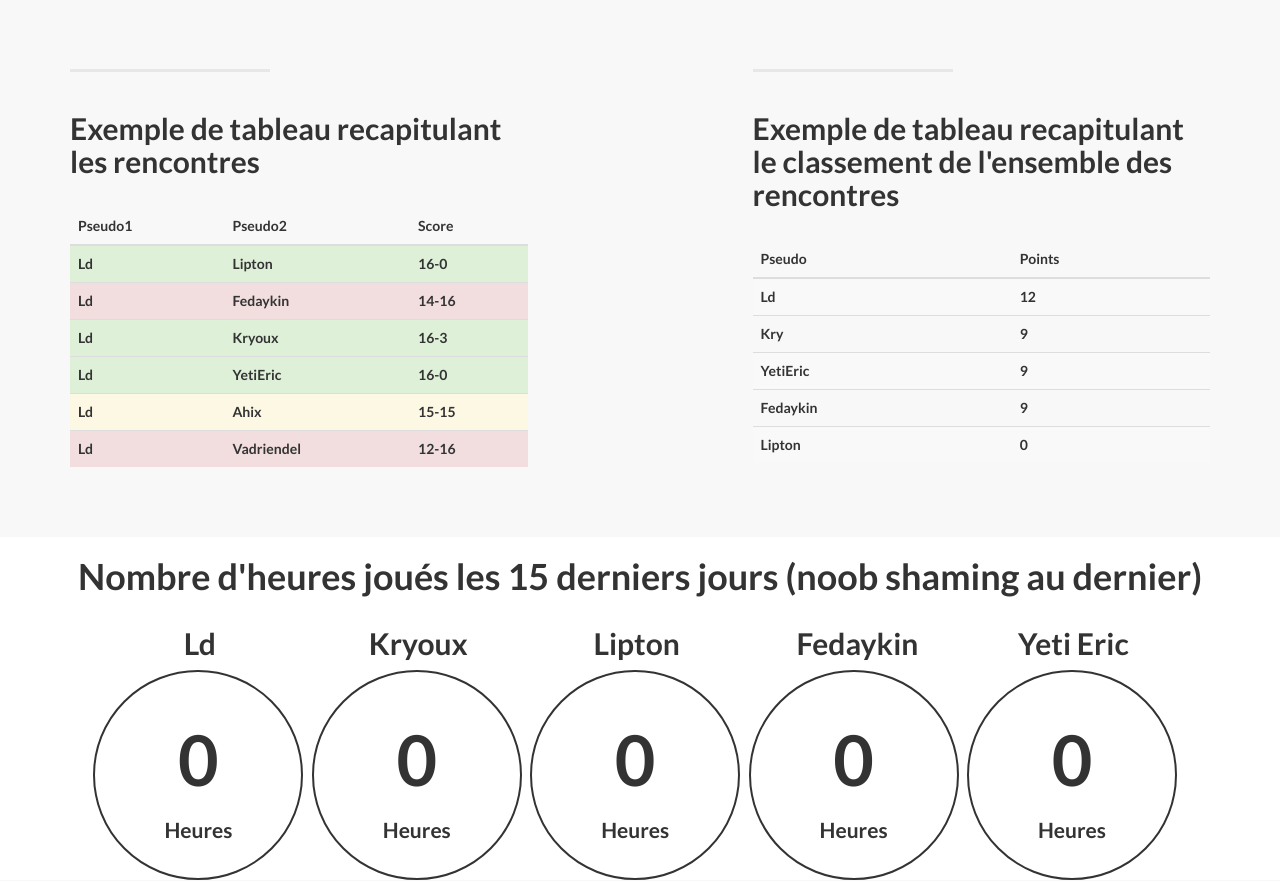
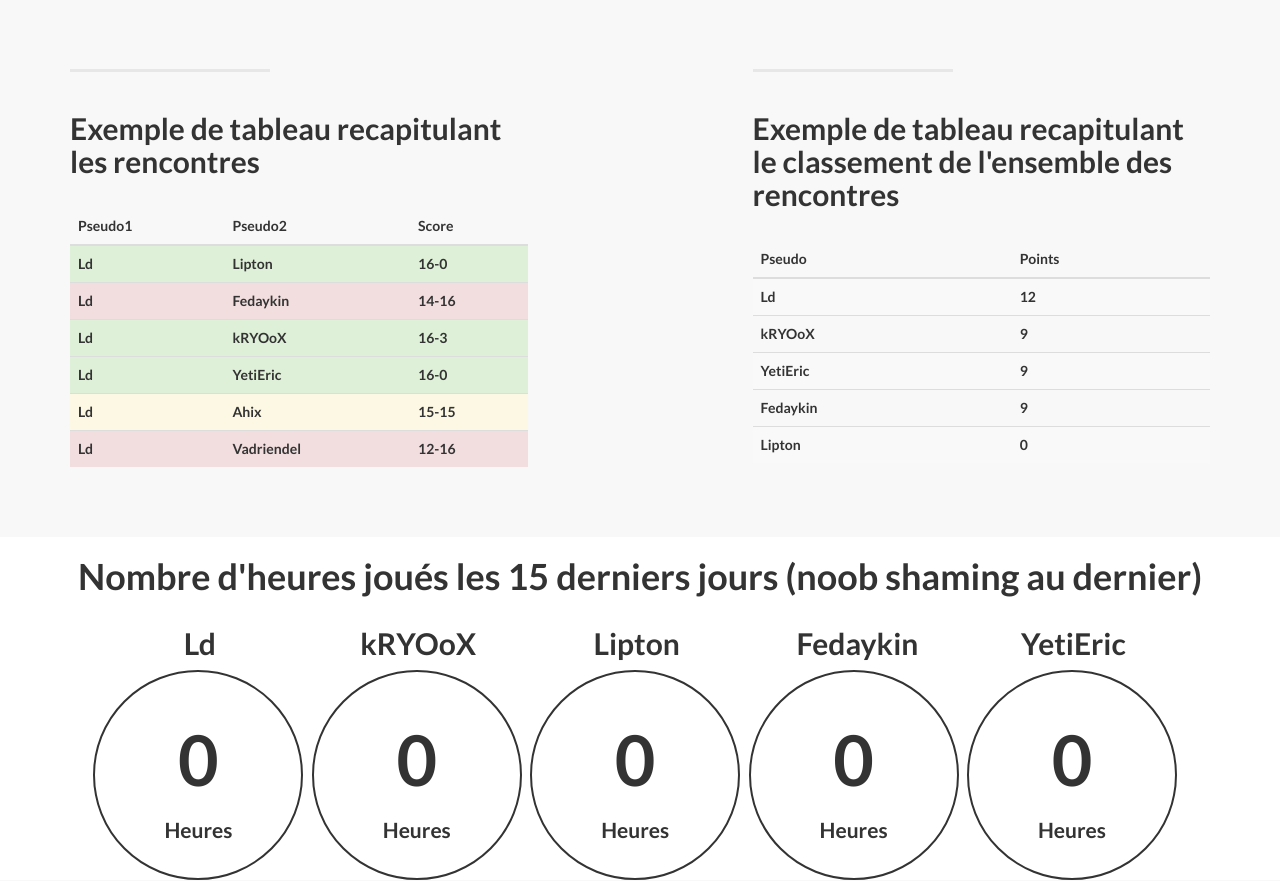
Before and after one commit to Eldii/evilducks, a PHP site: page / in a window 1280 px wide. Shown: the part 1746-2627 px from the top of the page. Run offline with PHP 8.4, Linux system fonts and the light colour scheme; data that the repository does not hold is empty.

Commit message:
Fix des pseudos

```diff
--- a/function.php
+++ b/function.php
@@ -33,10 +33,10 @@ function tempsdejeu() {
 function IDSteam() {
 	$joueurs = array(
 		"Ld" => "76561198110002164",
-		"Kryoux" => "76561197996849793",
+		"kRYOoX" => "76561197996849793",
 		"Lipton" => "76561198062663788",
 		"Fedaykin" => "76561197961467303",
-		"Yeti Eric" => "76561197987841925"
+		"YetiEric" => "76561197987841925"
 	);
 	return $joueurs;
 }
--- a/index.php
+++ b/index.php
@@ -180,7 +180,7 @@
                           </tr>
                           <tr class="success">
                             <td>Ld</td>
-                            <td>Kryoux</td>
+                            <td>kRYOoX</td>
                             <td>16-3</td>
                           </tr>
                           <tr class="success">
@@ -218,7 +218,7 @@
                             <td>12</td>
                           </tr>
                           <tr>
-                            <td>Kry</td>
+                            <td>kRYOoX</td>
                             <td>9</td>
                           </tr>
                           <tr>
```
